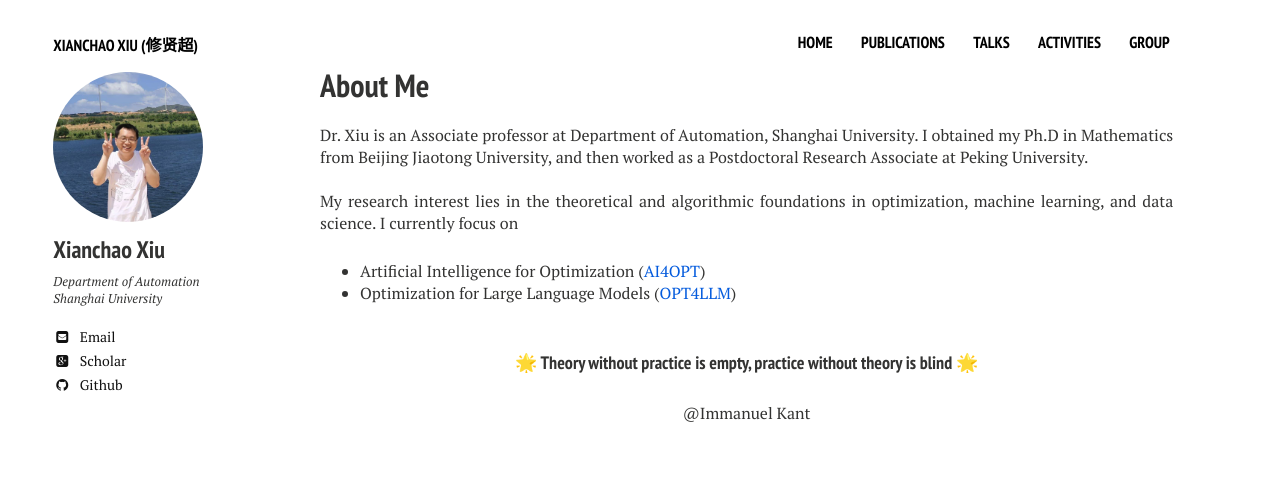
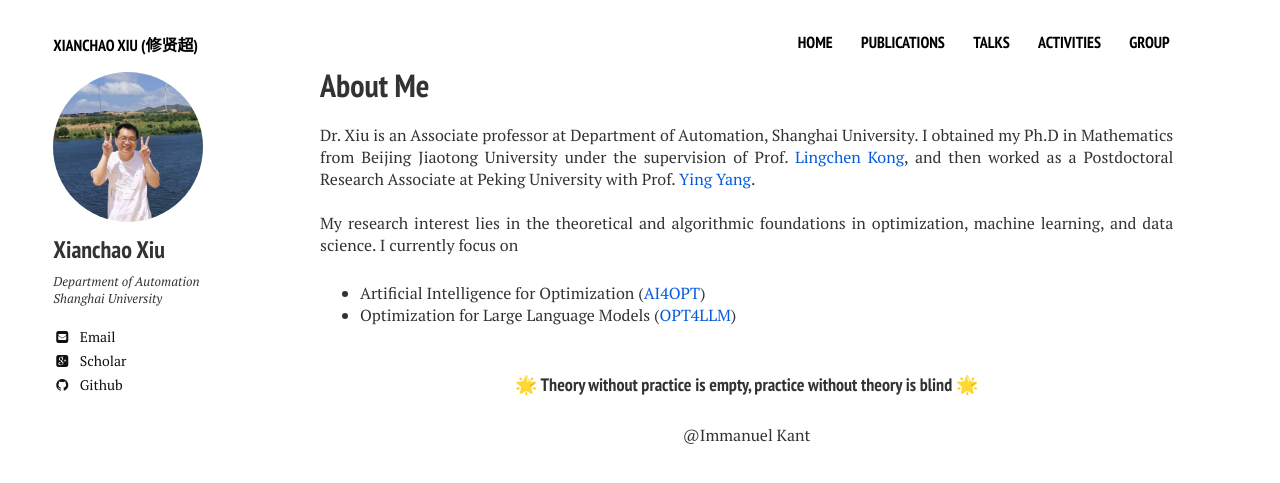
Before and after one commit to xianchaoxiu/xianchaoxiu.github.io, a Jekyll site: the page built from index.md, in a window 1280 px wide. Shown: the top 483 px of the page. Built offline with Jekyll 4.4.1, drawn with Linux system fonts in a browser that asks for light colours; nearby versions of some CDN libraries.

Commit message:
Update home2.html

```diff
--- a/_layouts/home2.html
+++ b/_layouts/home2.html
@@ -27,8 +27,12 @@
   <div id="index">
          <h1>About Me</h1>
          <p> Dr. Xiu is an Associate professor at Department of Automation, Shanghai University.
-		 I obtained my Ph.D in Mathematics from Beijing Jiaotong University,
-	 and then worked as a Postdoctoral Research Associate at Peking University. <br> <br>
+	 I obtained my Ph.D in Mathematics from Beijing Jiaotong University under the supervision of Prof. <a href="https://faculty.bjtu.edu.cn/8316/" class="textlink" target="_blank">Lingchen Kong</a>,
+         and then worked as a Postdoctoral Research Associate at Peking University with Prof. <a href="https://www.coe.pku.edu.cn/teaching/mechanics/10559.html" class="textlink" target="_blank">Ying Yang</a>. <br> <br>
+
+
+
+
 
 
 	 My research interest lies in the theoretical and algorithmic foundations in optimization, machine learning, and data science.
```
